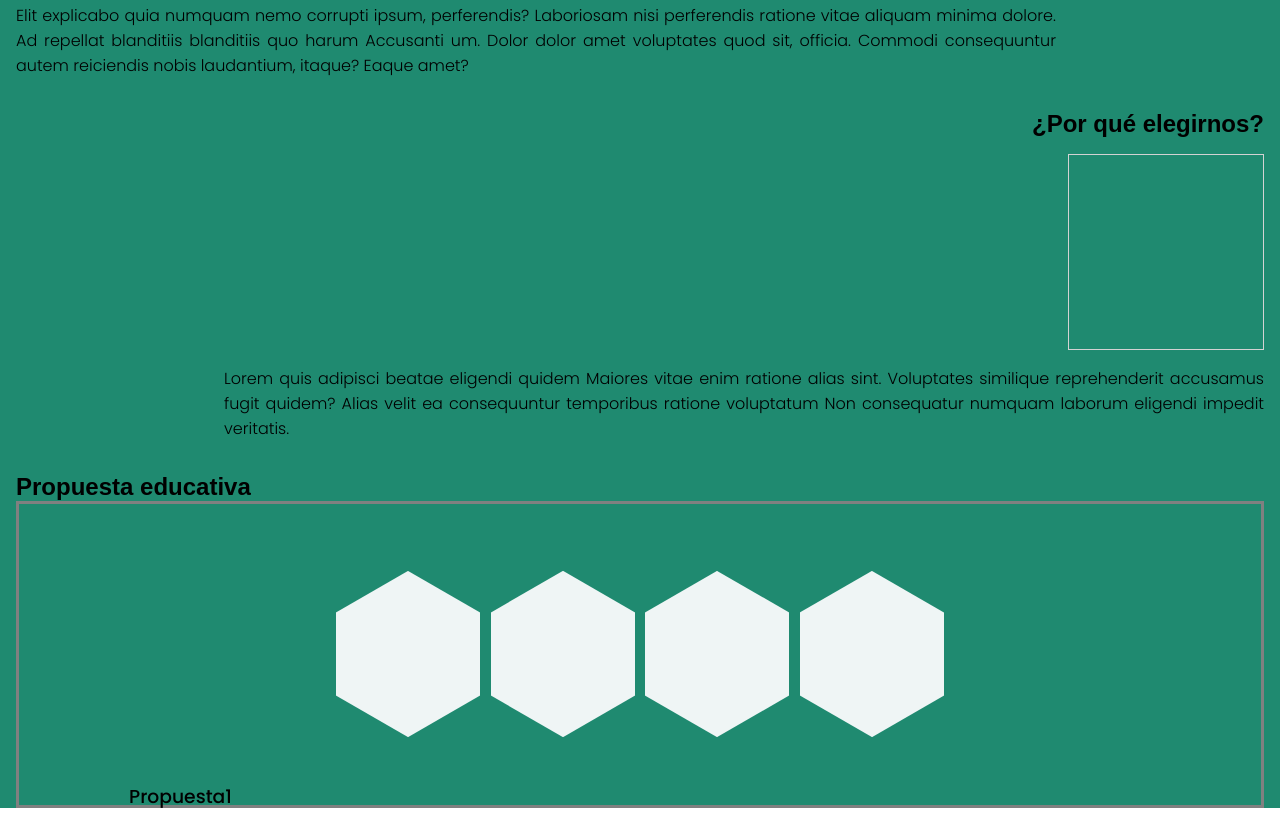
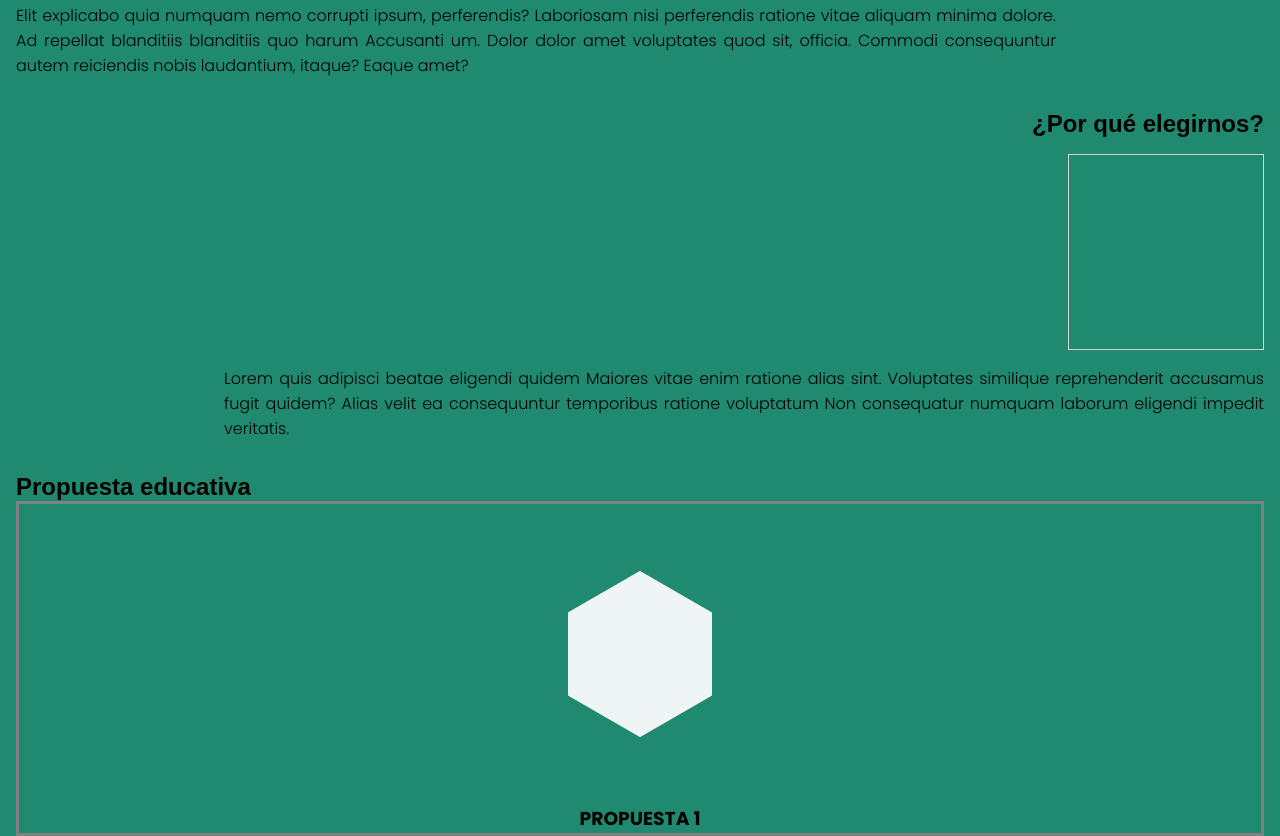
Before and after one commit to Santimad/PROYECTO--INTEGRADOR-WEB-UNTREFSCHOOL, a plain HTML site: page index.html in a window 1280 px wide. Shown: the part 576-1412 px from the top of the page. Before the commit the page ends 1386 px from the top, so only its background shows below. Drawn offline with Linux system fonts and the light colour scheme; a web font is replaced by a local one.

Commit message:
Difucultad de los titulos para los hexagonos resuelta.

```diff
--- a/css/style.css
+++ b/css/style.css
@@ -20,6 +20,10 @@ a:active{}
 .container{
   margin:0 1rem;
   display: relative;
+}
+.container-fluid{
+  display: relative;
+  padding: 0 1rem;
 }
 .clearfix{ clear:both; }
 .nav{
@@ -78,18 +82,18 @@ a:active{}
   width: 83.33%;
   padding-bottom: 1rem;
 }
-.main__list{
+.main__hexagono{
+  display: flex;
+  flex-direction: column;
+  align-items: center;
   text-align: center;
   border: solid grey;
 }
-.main__subtitulo{
-  position: absolute;
-  transform: translate(110%,15em);
+.hexagono__titulo{
   font-family: 'Poppins', sans-serif;
-  font-weight:500;
+  font-weight:700;
 }
 .hexagono{
-  display: inline-flex;
   visibility: hidden;
   overflow: hidden;
   border: solid blue;
@@ -114,6 +118,10 @@ a:active{}
 #propuesta_educativa{
   overflow: hidden;
 }
+#test{
+  position: relative;
+  top:0;
+}
 /* OTROS SELECTORES */
 [class$=--right]{
   float:right;
--- a/index.html
+++ b/index.html
@@ -58,11 +58,13 @@
   </section>
   <section class="container clearfix" id="propuesta_educativa">
     <h2 class="main__titulo"> Propuesta educativa</h2>
-    <h3 class="main__subtitulo"> Propuesta1</h3>
-    <ul class="main__list">
-      <li class="hexagono">
+    <div class="main__hexagono">
+      <div class="hexagono">
 	<a class="hexagono-in1 hexagono-in1--hidden" href=""><span class="hexagono-in2 hexagono-in2--visible"></span></a>
-      </li>
+      </div>
+      <h3 class="hexagono__titulo"> PROPUESTA 1 </h3>
+    </div>
+    <!--
       <li class="hexagono">
         <a class="hexagono-in1 hexagono-in1--hidden" href=""><span class="hexagono-in2 hexagono-in2--visible"></span></a>
       </li>
@@ -73,6 +75,7 @@
 	<a class="hexagono-in1 hexagono-in1--hidden" href=""><span class="hexagono-in2 hexagono-in2--visible"></span></a>
       </li>
     </ul>
+      -->
   </section>
 </main>
  <article class=noticias></article>
```
